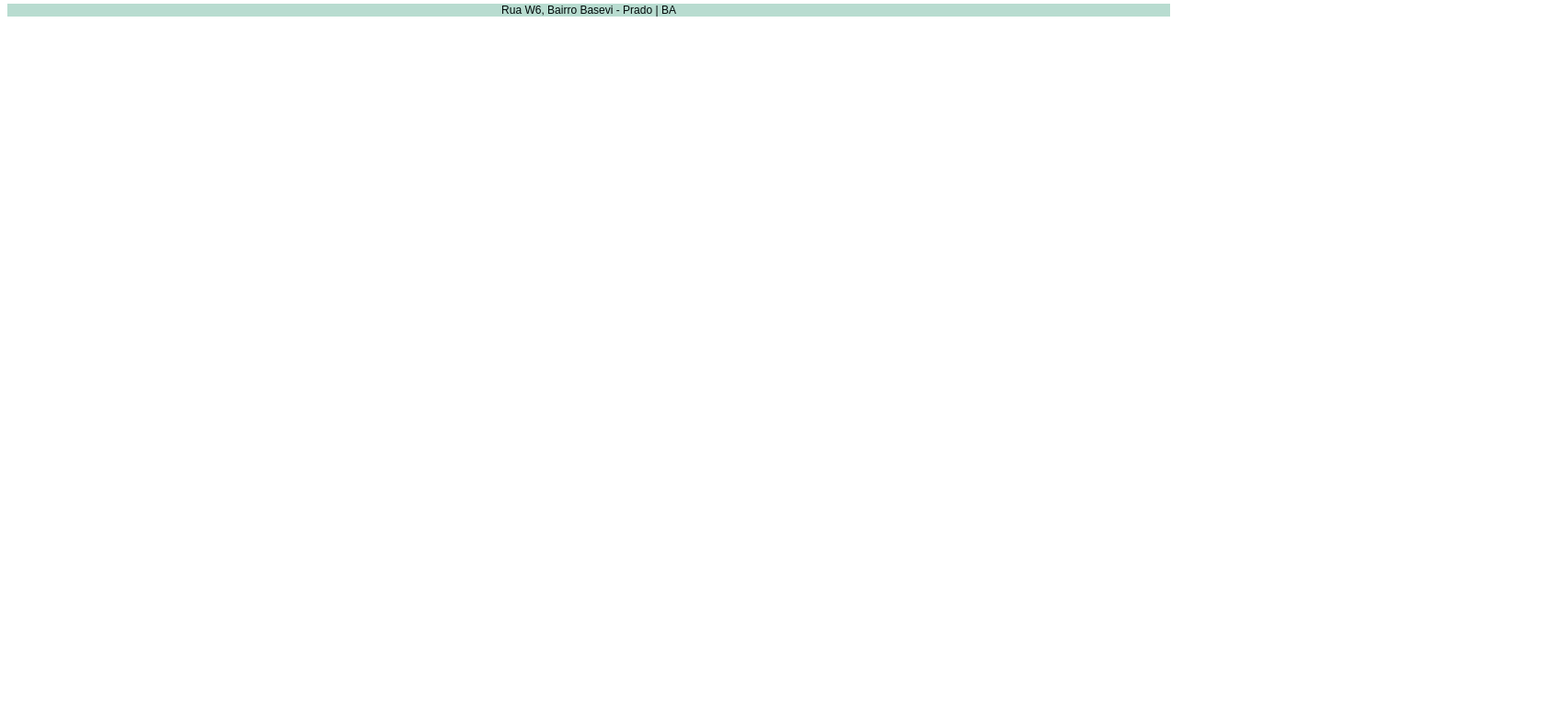
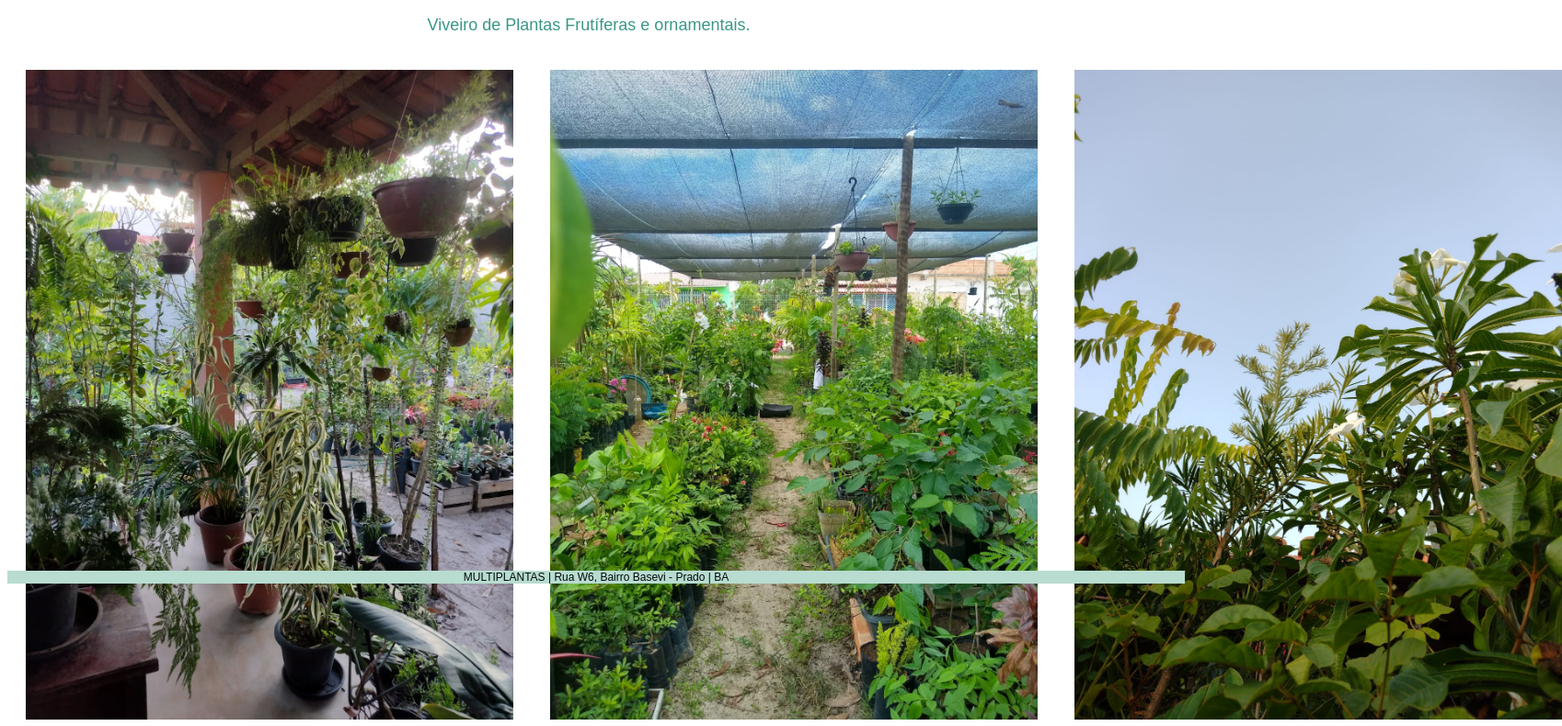
Before and after one commit to MarianaOta/projeto1, a plain HTML site: page index.html in a window 1280 px wide. Shown: the part 165-955 px from the top of the page at 92% size, 1698 px wide, since content can reach past the window. Before the commit the page ends 800 px from the top, so only its background shows below. Drawn offline with Linux system fonts and the light colour scheme.

Commit message:
comimagens5dejulho

```diff
--- a/css/style.css
+++ b/css/style.css
@@ -3,7 +3,7 @@
   color: rgb(58, 151, 134);
   text-align: center;
   font-family: Arial, Helvetica, sans-serif;
-  font-size: 12px;
+  font-size: 18px;
 
 }
 .title {
@@ -11,6 +11,7 @@
   text-align: center;
   font-family: Arial, Helvetica, sans-serif;
   font-display: large;
+  font-size: x-large;
 
 }
 dl {
@@ -26,6 +27,10 @@ a {
   text-align: center;
   color: rgb(1, 9, 9);
   background-color: rgb(184, 220, 208);
+  bottom: 0;
+  position: fixed;
+  width: 100%;
+  text-align: center;
 
 }
 
@@ -124,3 +129,31 @@ font-size: 1rem;
   font-family: Arial, Helvetica, sans-serif;
   color: rgb(58, 151, 134);
 }
+.boxes {
+  display: flex;
+
+}
+.box1 {
+
+ margin: 20px;
+ float: left;
+}
+.box2 {
+
+ margin: 20px;
+ float: center;
+
+ }
+ .box3 {
+
+  margin: 20px;
+  float: right;
+
+ }
+
+.box4 {
+
+ margin: 40px;
+ float: right;
+
+}
--- a/index.html
+++ b/index.html
@@ -26,13 +26,22 @@
 
   <p class="um"> Viveiro de Plantas Frutíferas e ornamentais.</p>
 
+  <div class="boxes">
+
+  <div class="box1"><abbr title="Clique para ampliar"><a href="/img/varanda.jpeg"><img src="/img/varanda.jpeg" width="530px" alt="varanda"></a></abbr></div>
+
+  <div class="box2"><abbr title="Clique para ampliar"><a href="/img/viveiro.jpeg"><img src="/img/viveiro.jpeg" width="530px" alt="viveiro"></a></abbr></div>
+
+  <div class="box3"><abbr title="Clique para ampliar"><a href="/img/ceu.jpeg"><img src="/img/ceu.jpeg" width="530px" alt="ceu"></a></abbr></div>
+
+  </div>
 
 
 
 
 
 
-  <div class="container"> <footer> Rua W6, Bairro Basevi - Prado  | BA </footer></div>
+  <div class="container"> <footer> MULTIPLANTAS | Rua W6, Bairro Basevi - Prado  | BA </footer></div>
 
 </body>
 </html>
```
Also changed, not shown: html/contato.html (+5 -5 lines), html/localizacao.html (+12 -4 lines), html/sobrenos.html (+12 -0 lines), img/ceu.jpeg (added), img/facebook.webp (added), img/fachada.jpeg (added), img/floramarela.jpeg (added), img/florlaranja.jpeg (added), img/florrosa.jpeg (added), img/instagram.webp (added), img/tomate.jpeg (added), img/uva.jpeg (added), img/varanda.jpeg (added), img/viveiro.jpeg (added), 1 more files, 2 other files.
